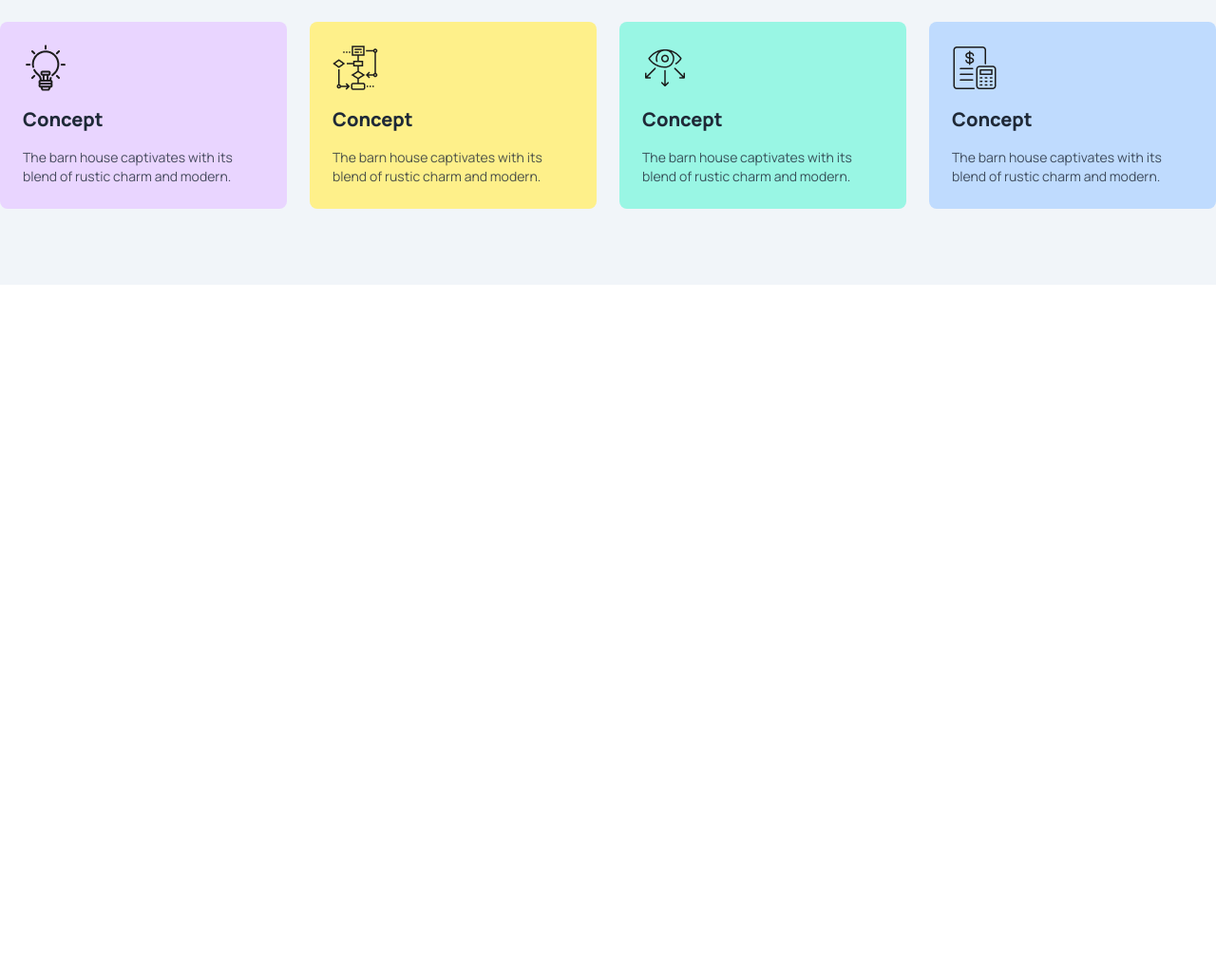
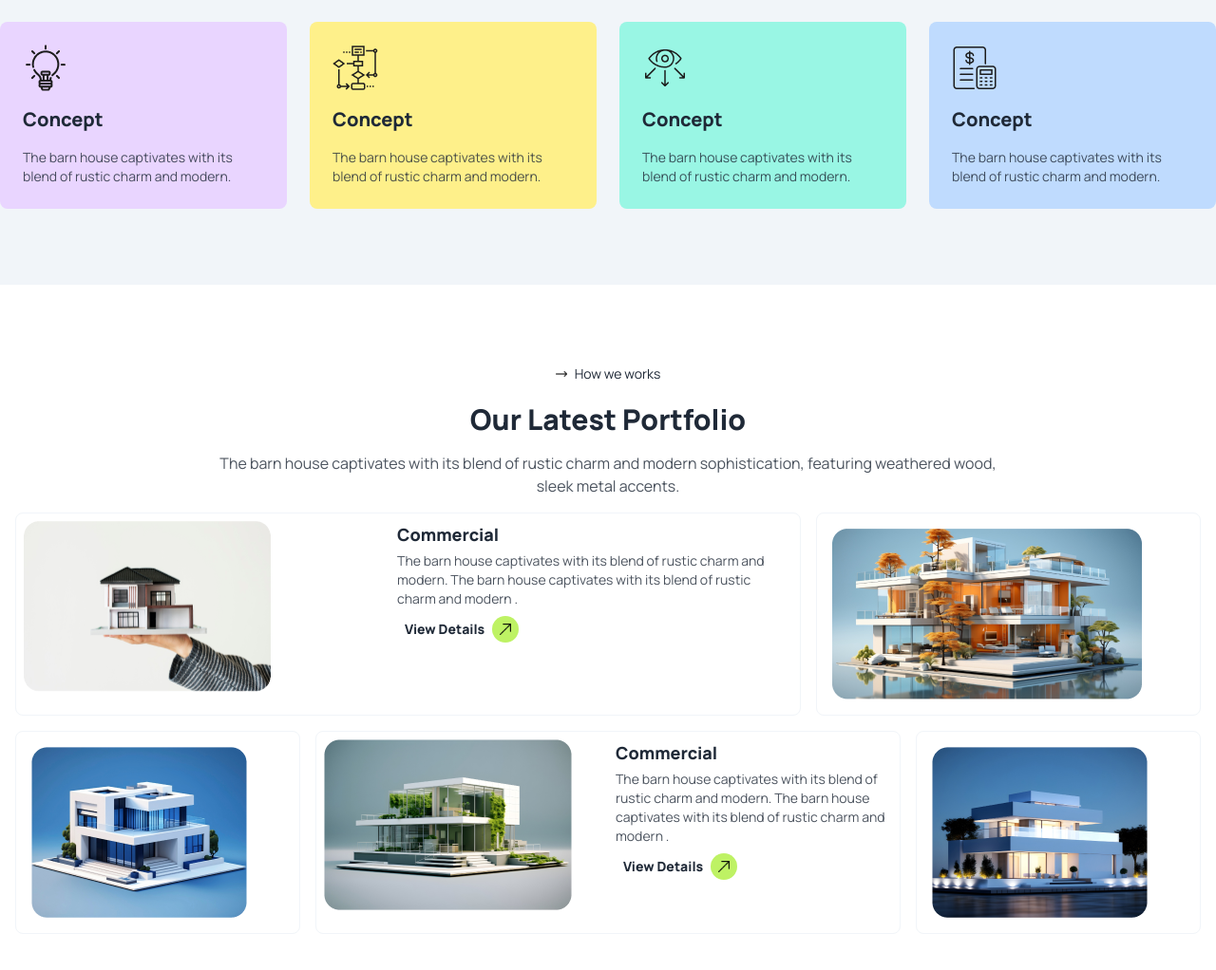
Before and after one commit to asm-shad/Barn-House, a plain HTML site: page index.html in a window 1280 px wide. Shown: the part 1724-2746 px from the top of the page at 95% size. Before the commit the page ends 2024 px from the top, so only its background shows below. Drawn offline with nearby package versions, Linux system fonts and the light colour scheme.

Commit message:
Our Latest Portfolio section complete

```diff
--- a/index.html
+++ b/index.html
@@ -168,7 +168,60 @@
             </div>
          </section>
          <!-- Latest Portfolio Section -->
+          <section class="my-20">
+            <div class="container mx-auto">
+                <div class="flex justify-center items-center flex-col space-y-4 text-center">
+                    <button class="flex justify-center items-center rounded-full px-2 py-1 text-sm bg-white"><img class="w-3 mr-2" src="./assets/right-arrow.png" alt="">How we works</button>
+                    <h2 class="text-3xl font-extrabold">Our Latest Portfolio</h2>
+                    <p class="w-2/3 opacity-80">The barn house captivates with its blend of rustic charm and modern sophistication, featuring weathered wood, sleek metal accents.</p>
+                </div>
+                <div class="col-span-1 p-4">
+                    <div class="grid grid-rows-2 gap-4">
+                        <div class="grid grid-cols-12 gap-4">
+                          <div class="col-span-8 border border-slate-100 rounded-lg flex justify-center p-2 gap-4">
+                            <div class="w-full">
+                                <img src="./assets/img1.png" alt="">
+                            </div>
+                            <div class="space-y-1">
+                                <h4 class="text-lg font-extrabold">Commercial</h4>
+                                <p class="text-sm opacity-80">The barn house captivates with its blend of rustic charm and modern. The barn house captivates with its blend of rustic charm and modern .</p>
+                                <button class="flex justify-center items-center rounded-full px-2 py-1 text-sm bg-white font-extrabold">View Details<div class="bg-lime-300 p-2 rounded-full mr-1 ml-2">
+                                    <img class="w-3" src="./assets/up-right-arrow.png" alt=""></div></button>
+                            </div>
+                          </div>
+                          <div class="col-span-4">
+                            <div class="p-4 border border-slate-100 rounded-lg">
+                                <img src="./assets/img2.png" alt="">
+                            </div>
+                          </div>
+                        </div>
 
+                        <div class="grid grid-cols-12 gap-4">
+                          <div class="col-span-3">
+                            <div class="p-4 border border-slate-100 rounded-lg">
+                                <img src="./assets/img3.png" alt="">
+                            </div>
+                          </div>
+                          <div class="col-span-6 border border-slate-100 rounded-lg flex justify-center p-2 gap-4">
+                            <div class="flex-1 w-full">
+                                <img src="./assets/img4.png" alt="">
+                            </div>
+                            <div class="space-y-1 flex-1">
+                                <h4 class="text-lg font-extrabold">Commercial</h4>
+                                <p class="text-sm opacity-80">The barn house captivates with its blend of rustic charm and modern. The barn house captivates with its blend of rustic charm and modern .</p>
+                                <button class="flex justify-center items-center rounded-full px-2 py-1 text-sm bg-white font-extrabold">View Details<div class="bg-lime-300 p-2 rounded-full mr-1 ml-2">
+                                    <img class="w-3" src="./assets/up-right-arrow.png" alt=""></div></button>
+                            </div>
+                          </div>
+                          <div class="col-span-3">
+                            <div class="p-4 border border-slate-100 rounded-lg">
+                                <img src="./assets/img5.png" alt="">
+                            </div>
+                          </div>
+                        </div>
+                </div>
+            </div>
+          </section>
     </main>
 </body>
 </html>
```
